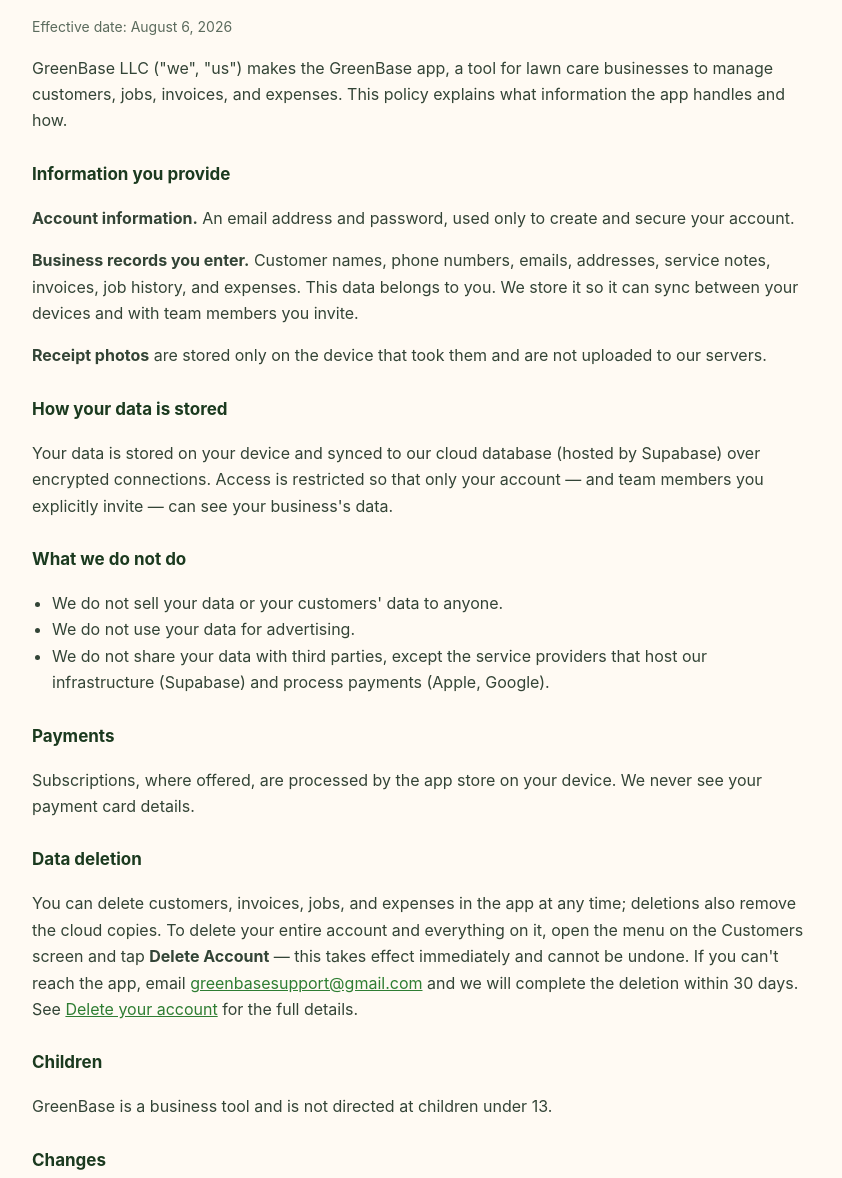
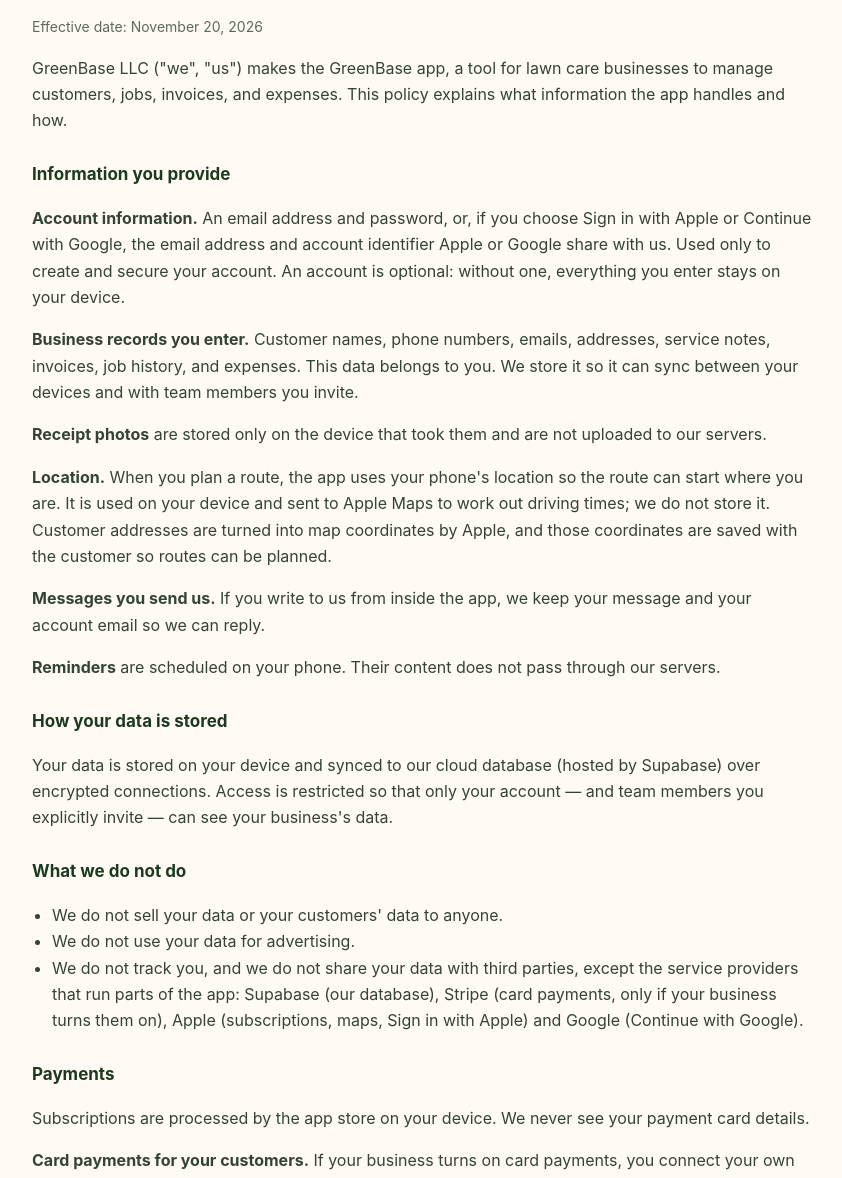
Before and after one commit to GreenBaseApp/GreenBaseApp.github.io, a plain HTML site: page privacy.html in a window 1280 px wide. Shown: the part 208-1386 px from the top of the page, without its empty margins (218-1060 px from the left). Drawn offline with Linux system fonts and the light colour scheme.

Commit message:
Cover Stripe, Apple/Google sign-in, location and support messages in the privacy policy
The app has done all of these since 1.0 or 1.1 and the policy never
mentioned them. Also names every service provider, says there is no
tracking, and moves the effective date to November 20, 2026.

Co-Authored-By: Claude Opus 5.5 <noreply@anthropic.com>

```diff
--- a/privacy.html
+++ b/privacy.html
@@ -7,19 +7,29 @@
 <nav><a href="index.html">Home</a><a href="privacy.html">Privacy</a><a href="terms.html">Terms</a><a href="support.html">Support</a></nav>
 </div></header><main>
 <h2>Privacy Policy</h2>
-<p class="date">Effective date: August 6, 2026</p>
+<p class="date">Effective date: November 20, 2026</p>
 <p>GreenBase LLC ("we", "us") makes the GreenBase app, a tool for lawn care businesses to
 manage customers, jobs, invoices, and expenses. This policy explains what information the app
 handles and how.</p>
 
 <h3>Information you provide</h3>
-<p><b>Account information.</b> An email address and password, used only to create and secure
-your account.</p>
+<p><b>Account information.</b> An email address and password, or, if you choose Sign in with
+Apple or Continue with Google, the email address and account identifier Apple or Google share
+with us. Used only to create and secure your account. An account is optional: without one,
+everything you enter stays on your device.</p>
 <p><b>Business records you enter.</b> Customer names, phone numbers, emails, addresses,
 service notes, invoices, job history, and expenses. This data belongs to you. We store it so
 it can sync between your devices and with team members you invite.</p>
 <p><b>Receipt photos</b> are stored only on the device that took them and are not uploaded to
 our servers.</p>
+<p><b>Location.</b> When you plan a route, the app uses your phone's location so the route can
+start where you are. It is used on your device and sent to Apple Maps to work out driving
+times; we do not store it. Customer addresses are turned into map coordinates by Apple, and
+those coordinates are saved with the customer so routes can be planned.</p>
+<p><b>Messages you send us.</b> If you write to us from inside the app, we keep your message
+and your account email so we can reply.</p>
+<p><b>Reminders</b> are scheduled on your phone. Their content does not pass through our
+servers.</p>
 
 <h3>How your data is stored</h3>
 <p>Your data is stored on your device and synced to our cloud database (hosted by Supabase)
@@ -30,13 +40,23 @@ members you explicitly invite &mdash; can see your business's data.</p>
 <ul>
 <li>We do not sell your data or your customers' data to anyone.</li>
 <li>We do not use your data for advertising.</li>
-<li>We do not share your data with third parties, except the service providers that host our
-infrastructure (Supabase) and process payments (Apple, Google).</li>
+<li>We do not track you, and we do not share your data with third parties, except the service
+providers that run parts of the app: Supabase (our database), Stripe (card payments, only if
+your business turns them on), Apple (subscriptions, maps, Sign in with Apple) and Google
+(Continue with Google).</li>
 </ul>
 
 <h3>Payments</h3>
-<p>Subscriptions, where offered, are processed by the app store on your device. We never see
-your payment card details.</p>
+<p>Subscriptions are processed by the app store on your device. We never see your payment card
+details.</p>
+<p><b>Card payments for your customers.</b> If your business turns on card payments, you
+connect your own Stripe account. You give your identity and bank details to Stripe directly,
+on Stripe's own pages; we never see them. We store your Stripe account ID and whether card
+payments are switched on. When you send a pay-by-card invoice, we send Stripe the invoice
+number and amount so it can create the payment page, and Stripe tells us when it has been
+paid. Your customer's card details go to Stripe, never to us. Stripe's handling of that
+information is covered by
+<a href="https://stripe.com/privacy">Stripe's privacy policy</a>.</p>
 
 <h3>Data deletion</h3>
 <p>You can delete customers, invoices, jobs, and expenses in the app at any time; deletions
```
